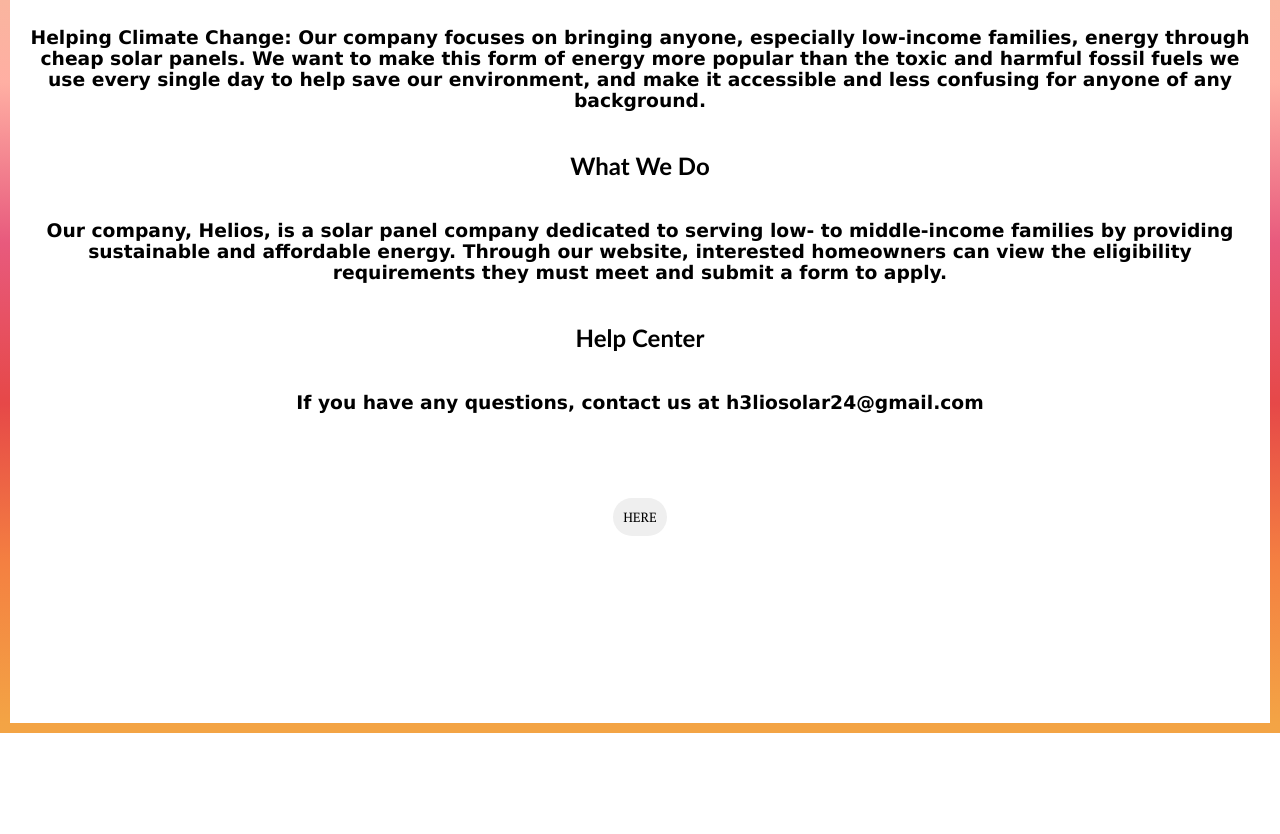
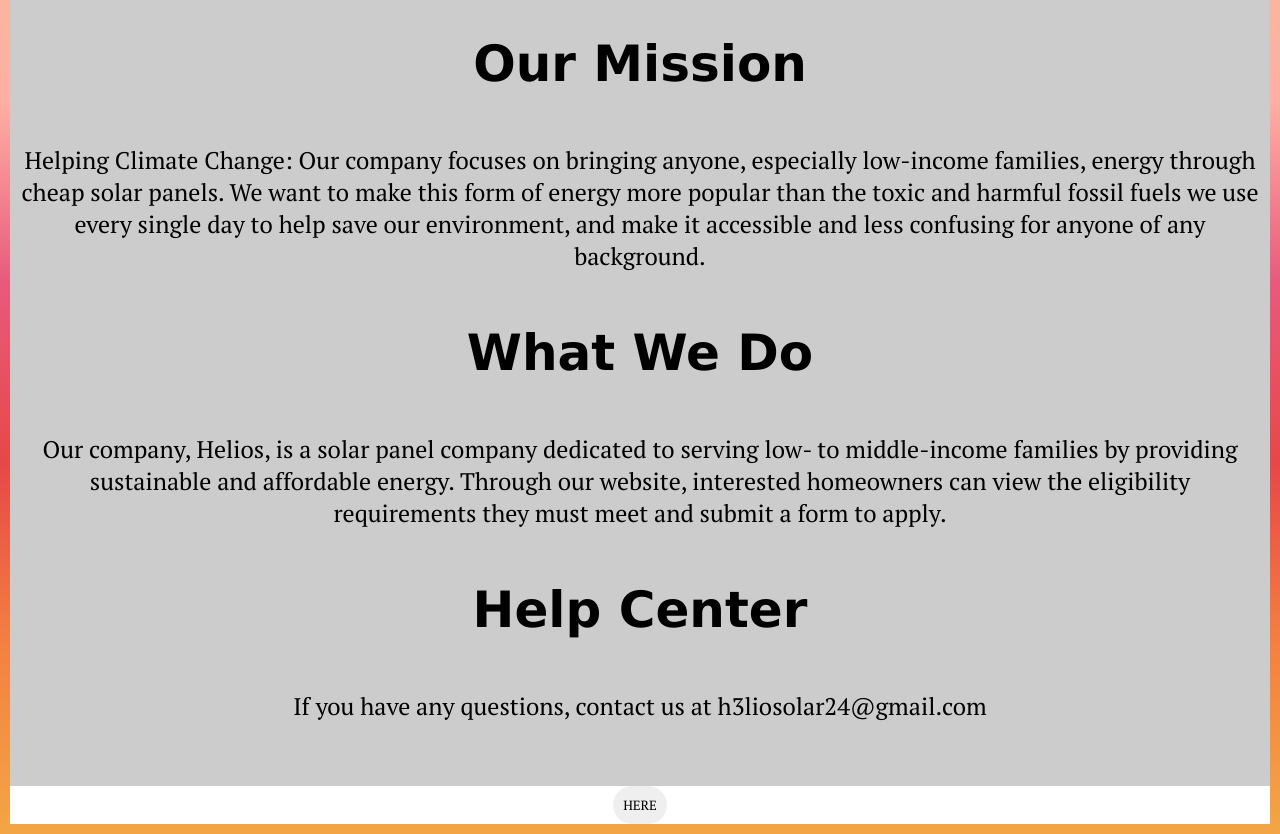
Before and after one commit to AKD-903/Helios, a plain HTML site: page learnMore.html in a window 1280 px wide. Shown: the part 87-921 px from the top of the page. Before the commit the page ends 820 px from the top, so only its background shows below. Drawn offline with nearby package versions, Linux system fonts and the light colour scheme; a web font is replaced by a local one.

Commit message:
learn MORE

```diff
--- a/learnMore.html
+++ b/learnMore.html
@@ -25,18 +25,18 @@
 
     <div class="learnMore">
         <section id="mission">
-            <h1>Our Mission</h1>
-            <h3>Helping Climate Change: Our company focuses on bringing anyone, especially low-income families, energy through cheap solar panels. We want to make this form of energy more popular than the toxic and harmful fossil fuels we use every single day to help save our environment, and make it accessible and less confusing for anyone of any background.</h3>
+            <h2 id="lmmisH2">Our Mission</h2>
+            <p style="text-align:center; font-size:x-large;">Helping Climate Change: Our company focuses on bringing anyone, especially low-income families, energy through cheap solar panels. We want to make this form of energy more popular than the toxic and harmful fossil fuels we use every single day to help save our environment, and make it accessible and less confusing for anyone of any background.</p>
         </section>
 
         <section id="what-we-do">
-            <h1>What We Do</h1>
-            <h3>Our company, Helios, is a solar panel company dedicated to serving low- to middle-income families by providing sustainable and affordable energy. Through our website, interested homeowners can view the eligibility requirements they must meet and submit a form to apply. </h3>
+            <h2 id="lmwwdH2">What We Do</h2>
+            <p style="text-align:center; font-size:x-large;">Our company, Helios, is a solar panel company dedicated to serving low- to middle-income families by providing sustainable and affordable energy. Through our website, interested homeowners can view the eligibility requirements they must meet and submit a form to apply. </p>
         </section>
 
         <section id="helpCenter">
-            <h1>Help Center</h1>
-            <h3>If you have any questions, contact us at h3liosolar24@gmail.com</h3>
+            <h2 id="lmhcH2">Help Center</h2>
+            <p style="text-align:center; font-size:x-large;">If you have any questions, contact us at h3liosolar24@gmail.com</p>
         </section>
     </div>
 
--- a/style.css
+++ b/style.css
@@ -195,8 +195,29 @@
     }
 }
 
-.learnMore {
-    font-family:"Mako",'Lucida Sans', 'Lucida Sans Regular', 'Lucida Grande', 'Lucida Sans Unicode', Geneva, Verdana, sans-serif;
-    margin:25px 10px 75px;
+#lmmisH2 {
+    font-size:50px;
     text-align:center;
+    padding:0;
 }
+
+#lmwwdH2 {
+    font-size:50px;
+    text-align:center;
+    padding:0;
+}
+
+#lmhcH2 {
+    font-size:50px;
+    text-align:center;
+    padding:0;
+}
+
+.learnMore{
+    min-height: 90vh;
+    width: 100%;
+    margin:5vh 0 0 0;
+    padding:30px 0;
+    box-shadow: inset 0 0 0 1000px rgba(0,0,0,0.2);
+    font-style:bold;
+}
```
